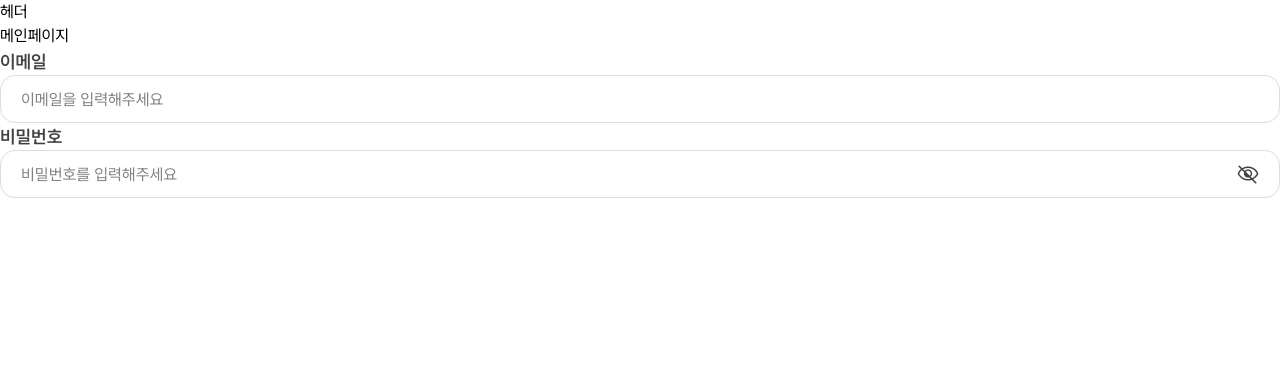
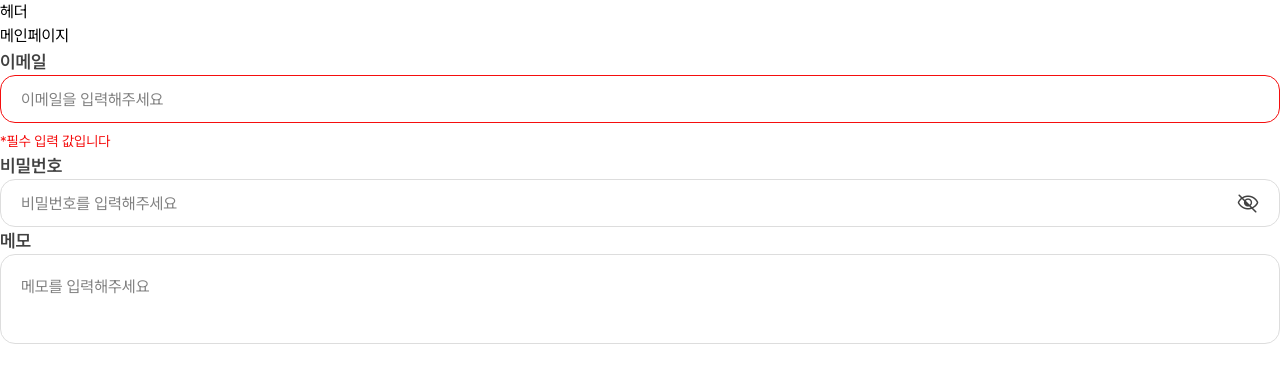
Before and after one commit to CodeitFS5th/5th_StudyForest_team3_FE, a Next.js app: page / in a window 1280 px wide. Shown: the top 382 px of the page. Built offline with nearby package versions, Linux system fonts and the light colour scheme.

Commit message:
♻️ Refactor input field validation and component structure

```diff
--- a/src/shared/components/inputField/Input.tsx
+++ b/src/shared/components/inputField/Input.tsx
@@ -34,8 +34,8 @@ const Input: React.FC<InputProps> = ({
   ...props
 }) => {
   // input 상태 관리 - useInputField 커스텀 훅 사용
-  const { fieldStatus, handleFocus } = useInputFieldValidation({
-    value: value ?? "",
+  const { validationStatus } = useInputFieldValidation({
+    value,
     validate: validate ?? (() => true),
     isRequired,
   });
@@ -62,23 +62,18 @@ const Input: React.FC<InputProps> = ({
           placeholder={placeholder}
           value={value}
           onChange={onChange}
-          onFocus={handleFocus}
           required={isRequired}
           {...props}
           className={`
             ${inputStyleClassName.common}
             ${
               inputStyleClassName.nonFocus[
-                fieldStatus.errorType !== "none" && fieldStatus.isFocused
-                  ? "error"
-                  : "basic"
+                validationStatus.errorType !== "none" ? "error" : "basic"
               ]
             }
             ${
               inputStyleClassName.focus[
-                fieldStatus.errorType !== "none" && fieldStatus.isFocused
-                  ? "error"
-                  : "basic"
+                validationStatus.errorType !== "none" ? "error" : "basic"
               ]
             }
           `}
@@ -98,12 +93,12 @@ const Input: React.FC<InputProps> = ({
           </button>
         )}
       </div>
-      {fieldStatus.errorType === "empty" && fieldStatus.isFocused && (
+      {validationStatus.errorType === "empty" && (
         <p className="text-custom-color-red-200 text-[14px] mt-[8px]">
           *필수 입력 값입니다
         </p>
       )}
-      {fieldStatus.errorType === "invalid" && fieldStatus.isFocused && (
+      {validationStatus.errorType === "invalid" && (
         <p className="text-custom-color-red-200 text-[14px] mt-[8px]">
           *{invalidErrorMessage}
         </p>
--- a/src/shared/components/inputField/Textarea.tsx
+++ b/src/shared/components/inputField/Textarea.tsx
@@ -2,78 +2,77 @@ import { TextareaProps } from "@/shared/components/inputField/core/types";
 import { useInputFieldValidation } from "@/shared/components/inputField/core/hooks";
 import styles from "./textarea.module.css";
 
+const textareaStyleClassName = {
+  common:
+    "w-full pl-[20px] pr-[10px] py-[20px] border-[1px] outline-none rounded-[15px] placeholder-custom-color-black-300 text-[16px] font-[400] box-border overflow-auto scrollbar-rounded resize-none",
+  nonFocus: {
+    basic: "border-custom-color-black-200 text-custom-color-black-400",
+    error: "border-custom-color-red-200 text-custom-color-red-200",
+  },
+  focus: {
+    basic: "focus:border-[2px] focus:border-custom-color-text-green",
+    error: "focus:border-[2px] focus:border-custom-color-red-200",
+  },
+};
+
 const Textarea: React.FC<TextareaProps> = ({
   name,
+  value,
   placeholder,
-  value,
   invalidErrorMessage,
   isRequired = false,
   height,
   validate,
+  onChange,
   ...props
 }) => {
-  const { fieldStatus, handleChange, handleFocus } = useInputField({
-    initialValue: value ?? "",
+  const { validationStatus } = useInputFieldValidation({
+    value,
     validate: validate ?? (() => true),
     isRequired,
   });
-
-  const textareaColorStyle: { [key: string]: string } = {
-    basic: "border-custom-color-black-200 text-custom-color-black-400",
-    error: "border-custom-color-red-200 text-custom-color-red-200",
-  };
 
   const textareaHeight = height ? `${height}px` : "98px";
 
   return (
     <div className="w-full">
       {name && (
-        <label className="mb-[16px] text-custom-color-black-400 text-[18px] font-[600]">
+        <label
+          htmlFor={name}
+          className="mb-[16px] text-custom-color-black-400 text-[18px] font-[600]"
+        >
           {name}
         </label>
       )}
       <div className="w-full relative">
         <textarea
+          id={name}
           placeholder={placeholder}
-          value={fieldStatus.value}
-          onChange={handleChange}
-          onFocus={handleFocus}
+          value={value}
+          onChange={onChange}
           required={isRequired}
           {...props}
           className={`
-            w-full ${textareaHeight} pl-[20px] pr-[10px] py-[20px]
-            border-[1px] outline-none rounded-[15px]
-            placeholder-custom-color-black-300 text-[16px] font-[400]
-            box-border overflow-auto scrollbar-rounded resize-none
-
+            ${textareaStyleClassName.common}
             ${
-              textareaColorStyle[
-                fieldStatus.errorType !== "none" && fieldStatus.isFocused
-                  ? "error"
-                  : "basic"
+              textareaStyleClassName.nonFocus[
+                validationStatus.errorType !== "none" ? "error" : "basic"
               ]
             }
-
-            // focus
             ${
-              fieldStatus.errorType !== "none"
-                ? "focus:border-[2px] focus:border-custom-color-red-200"
-                : "focus:border-[2px] focus:border-custom-color-text-green"
+              textareaStyleClassName.focus[
+                validationStatus.errorType !== "none" ? "error" : "basic"
+              ]
             }
-
-            // disabled
-            disabled:text-custom-color-black-300
-
-            // scrollbar
-            ${styles["scrollbar-custom"]}
+            ${textareaHeight} ${styles["scrollbar-custom"]}
           `}
         />
-        {fieldStatus.errorType === "empty" && fieldStatus.isFocused && (
+        {validationStatus.errorType === "empty" && (
           <p className="text-custom-color-red-200 text-[14px] mt-[8px]">
             *필수 입력 값입니다
           </p>
         )}
-        {fieldStatus.errorType === "invalid" && fieldStatus.isFocused && (
+        {validationStatus.errorType === "invalid" && (
           <p className="text-custom-color-red-200 text-[14px] mt-[8px]">
             *{invalidErrorMessage}
           </p>
--- a/src/shared/components/inputField/core/hooks.ts
+++ b/src/shared/components/inputField/core/hooks.ts
@@ -1,8 +1,8 @@
 import { useState, useEffect } from "react";
 import {
   InputType,
-  UseInputFieldProps,
-  FieldStatus,
+  UseInputFieldValidationProps,
+  InputFieldValidationProps,
   InputErrorType,
 } from "./types";
 
@@ -11,8 +11,9 @@ export const useInputFieldValidation = ({
   value,
   validate,
   isRequired = false,
-}: UseInputFieldProps) => {
-  const [fieldStatus, setFieldStatus] = useState<FieldStatus>({
+}: UseInputFieldValidationProps) => {
+  const [validationStatus, setValidationStatus] =
+    useState<InputFieldValidationProps>({
       // todo: isEmpty + isValid로 해보기
       isFocused: false, // 한 번이라도 포커스 되었었으면 true
       isEmpty: value === "" ? true : false,
@@ -27,22 +28,11 @@ export const useInputFieldValidation = ({
     return { isEmpty, isValid };
   };
 
-  const handleFocus = () => {
-    const { isEmpty, isValid } = validateField(value);
-
-    setFieldStatus((prev) => ({
-      ...prev,
-      isFocused: true,
-      isEmpty,
-      isValid,
-    }));
-  };
-
   // value가 변경될 때마다 유효성 검사 상태 업데이트
   useEffect(() => {
     const { isEmpty, isValid } = validateField(value);
 
-    setFieldStatus((prev) => ({
+    setValidationStatus((prev) => ({
       ...prev,
       isEmpty,
       isValid,
@@ -53,19 +43,22 @@ export const useInputFieldValidation = ({
   useEffect(() => {
     let errorType: InputErrorType = "none";
 
-    if (fieldStatus.isEmpty && isRequired) {
+    if (validationStatus.isEmpty && isRequired) {
       errorType = "empty";
-    } else if (!fieldStatus.isValid && (isRequired || !fieldStatus.isEmpty)) {
+    } else if (
+      !validationStatus.isValid &&
+      (isRequired || !validationStatus.isEmpty)
+    ) {
       errorType = "invalid";
     }
 
-    setFieldStatus((prev) => ({
+    setValidationStatus((prev) => ({
       ...prev,
       errorType,
     }));
-  }, [fieldStatus.isValid, fieldStatus.isEmpty]);
+  }, [validationStatus.isValid, validationStatus.isEmpty]);
 
-  return { fieldStatus, handleFocus };
+  return { validationStatus };
 };
 
 // input type이 password일 경우 비밀번호 보이기/숨김 기능 훅
--- a/src/views/MainPage/MainPage.tsx
+++ b/src/views/MainPage/MainPage.tsx
@@ -1,5 +1,6 @@
 "use client";
 import Input from "@/shared/components/inputField/Input";
+import Textarea from "@/shared/components/inputField/Textarea";
 import { isValidEmail, isValidPassword } from "@/shared/utils/inputValidation";
 import { useInputFieldValue } from "@/shared/hooks/useInputFieldValue";
 
@@ -8,7 +9,8 @@ export default function MainPage() {
     useInputFieldValue("");
   const { value: password, handleChange: handlePasswordChange } =
     useInputFieldValue("");
-
+  const { value: memo, handleChange: handleMemoChange } =
+    useInputFieldValue("");
   return (
     <div>
       <h1>메인페이지</h1>
@@ -20,6 +22,7 @@ export default function MainPage() {
         invalidErrorMessage="test"
         validate={isValidEmail}
         onChange={handleEmailChange}
+        isRequired={true}
       />
       <Input
         name="비밀번호"
@@ -30,6 +33,13 @@ export default function MainPage() {
         validate={isValidPassword}
         onChange={handlePasswordChange}
       />
+      <Textarea
+        name="메모"
+        value={memo}
+        placeholder="메모를 입력해주세요"
+        invalidErrorMessage="test"
+        onChange={handleMemoChange}
+      />
     </div>
   );
 }
```
Also changed, not shown: src/shared/components/inputField/core/types.ts (+7 -8 lines). Lines whose indentation alone changed are shown as unchanged.
